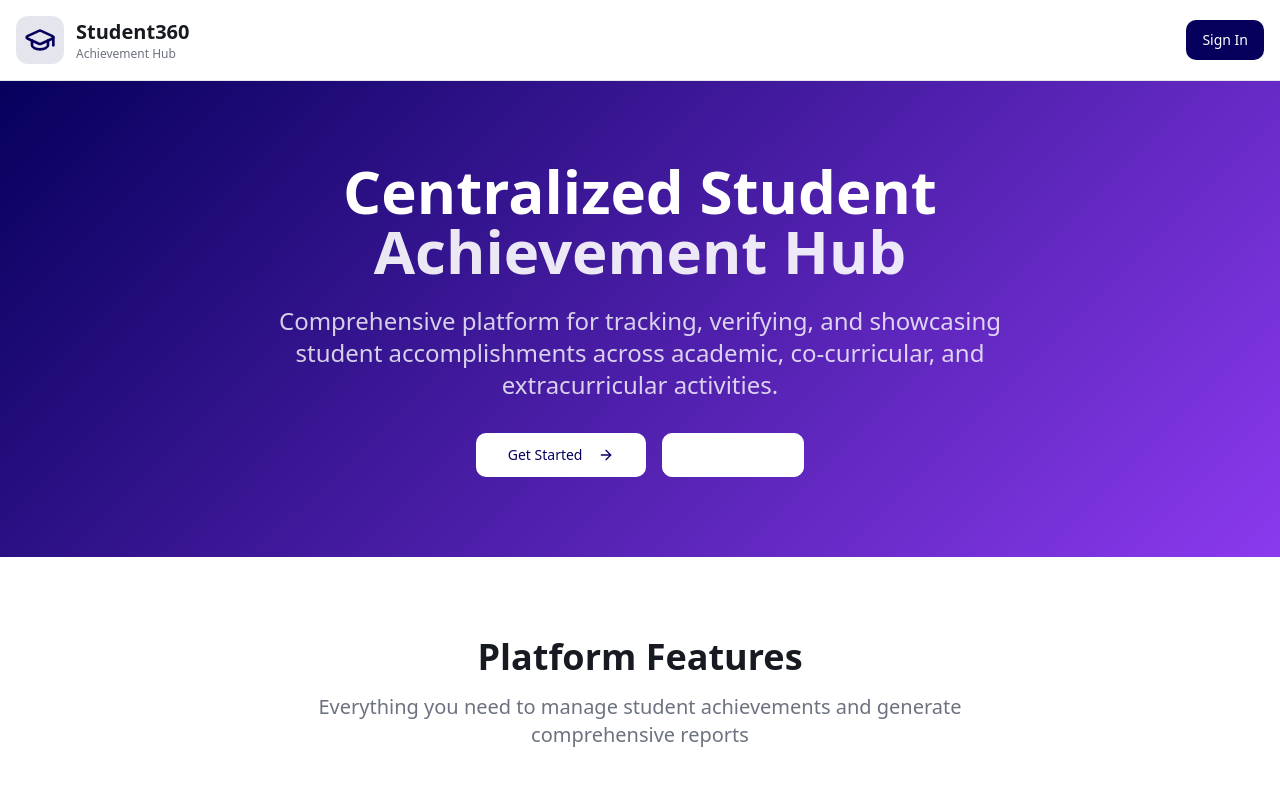
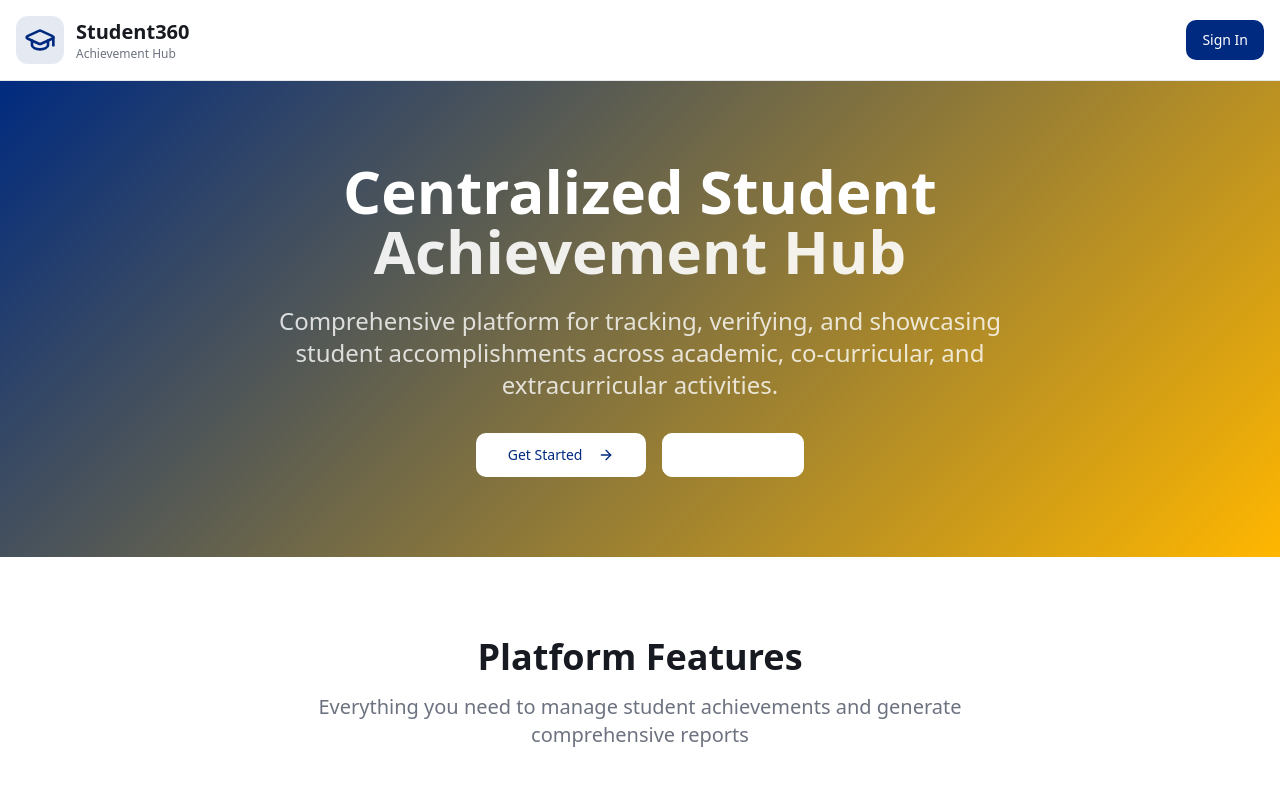
Before and after one commit to elan026/student-360, a React (Vite) app: page / in a window 1280 px wide. Shown: the top 800 px of the page. Built offline with nearby package versions, Linux system fonts and the light colour scheme; the HTML template or start-up script is replaced by a standard one.

Commit message:
completionId: cgen-7fe578a986d74b6daeb6b3bc680e3a3d
cgen-7fe578a986d74b6daeb6b3bc680e3a3d

```diff
--- a/src/index.css
+++ b/src/index.css
@@ -18,35 +18,35 @@
     --popover: 0 0% 100%;
     --popover-foreground: 222 18% 11%;
 
-    /* Primary - Professional education blue */
-    --primary: 244 100% 18%;
+    /* Primary - Navy Blue */
+    --primary: 220 100% 25%;
     --primary-foreground: 0 0% 100%;
-    --primary-light: 244 100% 28%;
-    --primary-dark: 244 100% 8%;
+    --primary-light: 220 100% 35%;
+    --primary-dark: 220 100% 15%;
 
-    /* Secondary - Soft accent for supporting elements */
-    --secondary: 43 100% 47%;
+    /* Secondary - Golden Yellow for supporting elements */
+    --secondary: 43 100% 50%;
     --secondary-foreground: 222 18% 11%;
 
     /* Muted tones for subtle elements */
     --muted: 220 10% 96%;
     --muted-foreground: 220 8% 46%;
 
-    /* Accent - Success green for achievements */
-    --accent: 142 76% 36%;
-    --accent-foreground: 0 0% 100%;
+    /* Accent - Yellow for achievements */
+    --accent: 43 100% 50%;
+    --accent-foreground: 222 18% 11%;
 
     /* Achievement category colors */
-    --academic: 244 100% 18%;
-    --cocurricular: 267 84% 58%;
-    --extracurricular: 25 95% 53%;
-    --certification: 142 76% 36%;
-    --internship: 271 81% 56%;
-    --volunteering: 347 77% 50%;
-    --leadership: 45 93% 47%;
+    --academic: 220 100% 25%;
+    --cocurricular: 220 100% 30%;
+    --extracurricular: 43 100% 50%;
+    --certification: 43 95% 45%;
+    --internship: 220 90% 35%;
+    --volunteering: 43 100% 55%;
+    --leadership: 43 100% 48%;
 
     /* Status colors */
-    --success: 142 76% 36%;
+    --success: 43 100% 50%;
     --warning: 38 92% 50%;
     --destructive: 0 84% 60%;
     --destructive-foreground: 0 0% 100%;
@@ -54,12 +54,12 @@
     /* Borders and inputs */
     --border: 220 13% 91%;
     --input: 220 13% 91%;
-    --ring: 244 100% 18%;
+    --ring: 220 100% 25%;
 
     /* Gradients for hero sections */
-    --gradient-primary: linear-gradient(135deg, hsl(var(--primary)), hsl(var(--primary-light)));
-    --gradient-achievement: linear-gradient(135deg, hsl(var(--accent)), hsl(142 76% 46%));
-    --gradient-hero: linear-gradient(135deg, hsl(244 100% 18%), hsl(267 84% 58%));
+    --gradient-primary: linear-gradient(135deg, hsl(220 100% 25%), hsl(220 100% 35%));
+    --gradient-achievement: linear-gradient(135deg, hsl(43 100% 50%), hsl(43 95% 45%));
+    --gradient-hero: linear-gradient(135deg, hsl(220 100% 25%), hsl(43 100% 50%));
 
     /* Shadows for depth */
     --shadow-card: 0 4px 6px -1px rgb(0 0 0 / 0.1), 0 2px 4px -2px rgb(0 0 0 / 0.1);
@@ -70,16 +70,16 @@
 
     --sidebar-background: 0 0% 98%;
     --sidebar-foreground: 240 5.3% 26.1%;
-    --sidebar-primary: 244 100% 18%;
+    --sidebar-primary: 220 100% 25%;
     --sidebar-primary-foreground: 0 0% 98%;
     --sidebar-accent: 240 4.8% 95.9%;
     --sidebar-accent-foreground: 240 5.9% 10%;
     --sidebar-border: 220 13% 91%;
-    --sidebar-ring: 244 100% 18%;
+    --sidebar-ring: 220 100% 25%;
   }
 
   .dark {
-    /* Dark mode - Professional dark academic theme */
+    /* Dark mode - Navy Blue and Yellow theme */
     --background: 222 25% 8%;
     --foreground: 220 15% 95%;
 
@@ -89,43 +89,43 @@
     --popover: 222 25% 10%;
     --popover-foreground: 220 15% 95%;
 
-    --primary: 244 100% 28%;
+    --primary: 220 100% 35%;
     --primary-foreground: 0 0% 100%;
 
-    --secondary: 43 100% 37%;
+    --secondary: 43 100% 55%;
     --secondary-foreground: 222 18% 11%;
 
     --muted: 222 10% 12%;
     --muted-foreground: 220 8% 60%;
 
-    --accent: 142 76% 45%;
-    --accent-foreground: 0 0% 100%;
+    --accent: 43 100% 55%;
+    --accent-foreground: 222 18% 11%;
 
-    --academic: 244 100% 28%;
-    --cocurricular: 267 84% 68%;
-    --extracurricular: 25 95% 63%;
-    --certification: 142 76% 45%;
-    --internship: 271 81% 66%;
-    --volunteering: 347 77% 60%;
-    --leadership: 45 93% 57%;
+    --academic: 220 100% 35%;
+    --cocurricular: 220 100% 40%;
+    --extracurricular: 43 100% 55%;
+    --certification: 43 95% 50%;
+    --internship: 220 90% 40%;
+    --volunteering: 43 100% 60%;
+    --leadership: 43 100% 53%;
 
-    --success: 142 76% 45%;
+    --success: 43 100% 55%;
     --warning: 38 92% 60%;
     --destructive: 0 84% 65%;
 
     --border: 222 15% 20%;
     --input: 222 15% 20%;
-    --ring: 244 100% 28%;
+    --ring: 220 100% 35%;
 
     --sidebar-background: 222 25% 8%;
     --sidebar-foreground: 220 15% 95%;
-    --sidebar-primary: 244 100% 28%;
+    --sidebar-primary: 220 100% 35%;
     --sidebar-primary-foreground: 0 0% 100%;
     --sidebar-accent: 222 15% 15%;
     --sidebar-accent-foreground: 220 15% 85%;
     --sidebar-border: 222 15% 20%;
 
-    --gradient-hero: linear-gradient(135deg, hsl(244 100% 28%), hsl(267 84% 68%));
+    --gradient-hero: linear-gradient(135deg, hsl(220 100% 35%), hsl(43 100% 55%));
   }
 }
 
```
